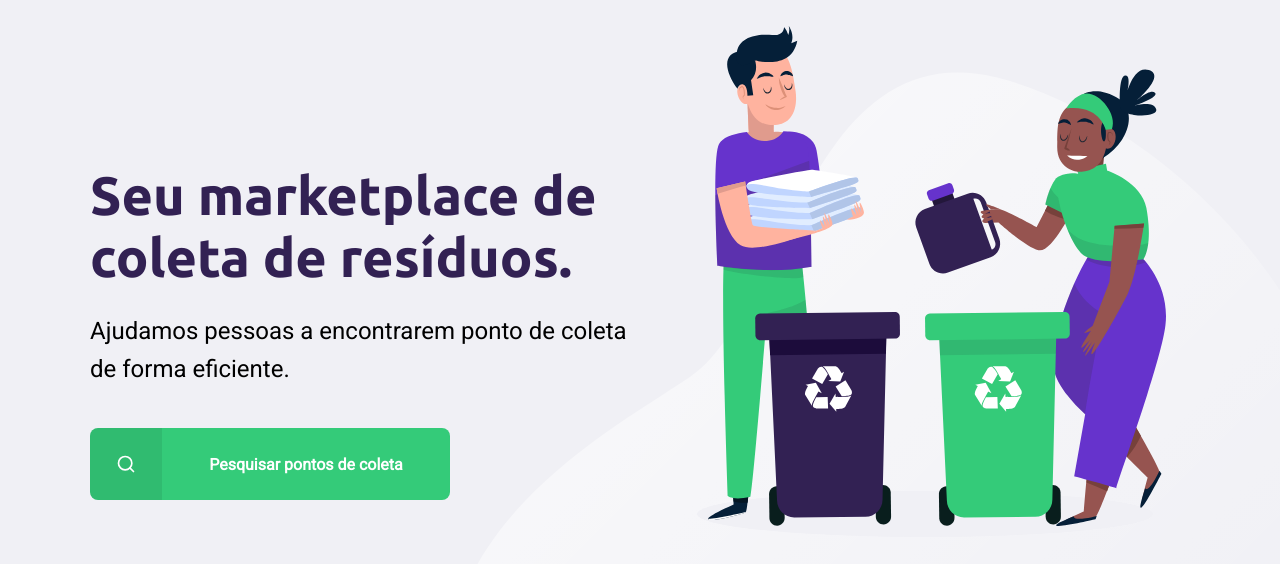
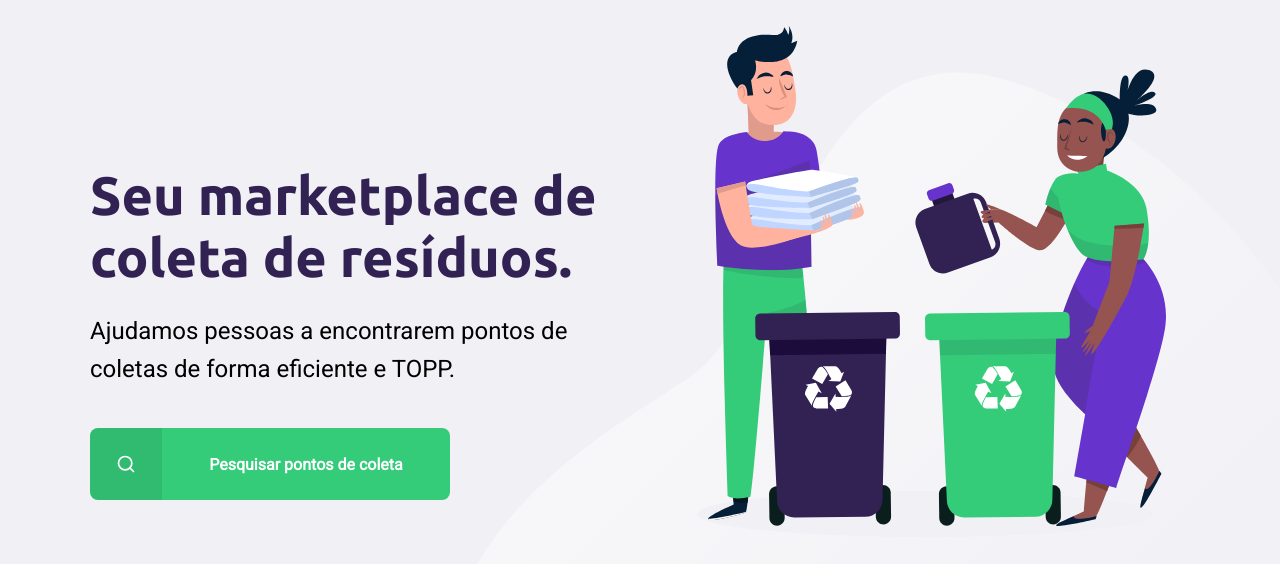
Before and after one commit to luancarlos021/Ecoleta_NLW, a website: page src/views/index.html in a window 1280 px wide. Shown: the part 114-678 px from the top of the page. Drawn offline with nearby package versions, Linux system fonts and the light colour scheme; files that its build step writes are made by us from their sources.

Commit message:
Ajustando index.html

```diff
--- a/src/views/index.html
+++ b/src/views/index.html
@@ -18,7 +18,7 @@
 
         <main>
             <h1>Seu marketplace de coleta de resíduos.</h1>
-            <p>Ajudamos pessoas a encontrarem ponto de coleta de forma eficiente.</p>
+            <p>Ajudamos pessoas a encontrarem pontos de coletas de forma eficiente e TOPP.</p>
             <a href="#">
                 <span></span>
                 <strong>Pesquisar pontos de coleta</strong>
```
